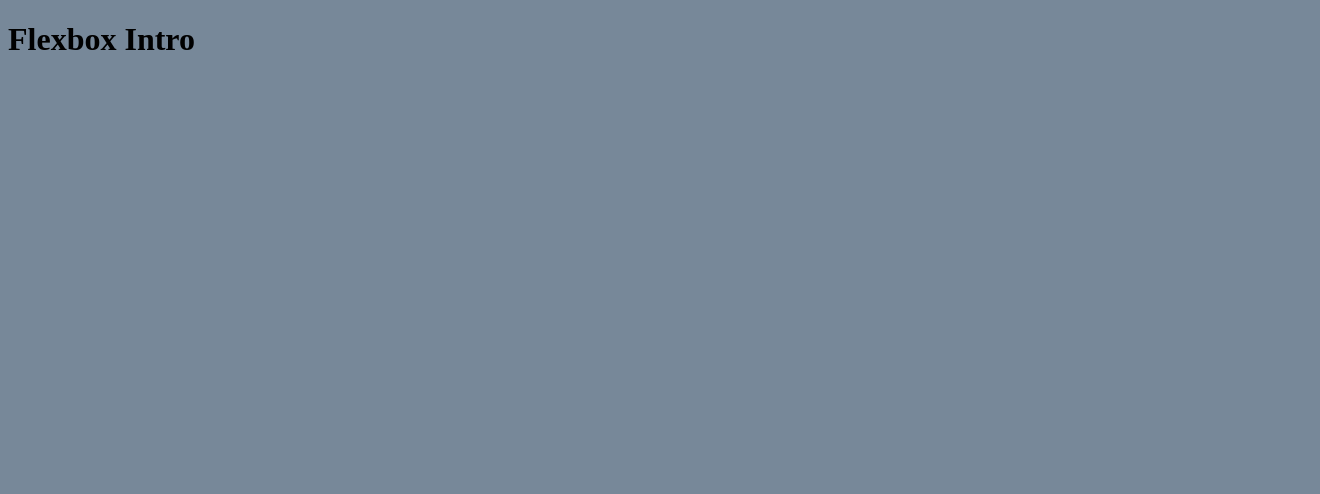
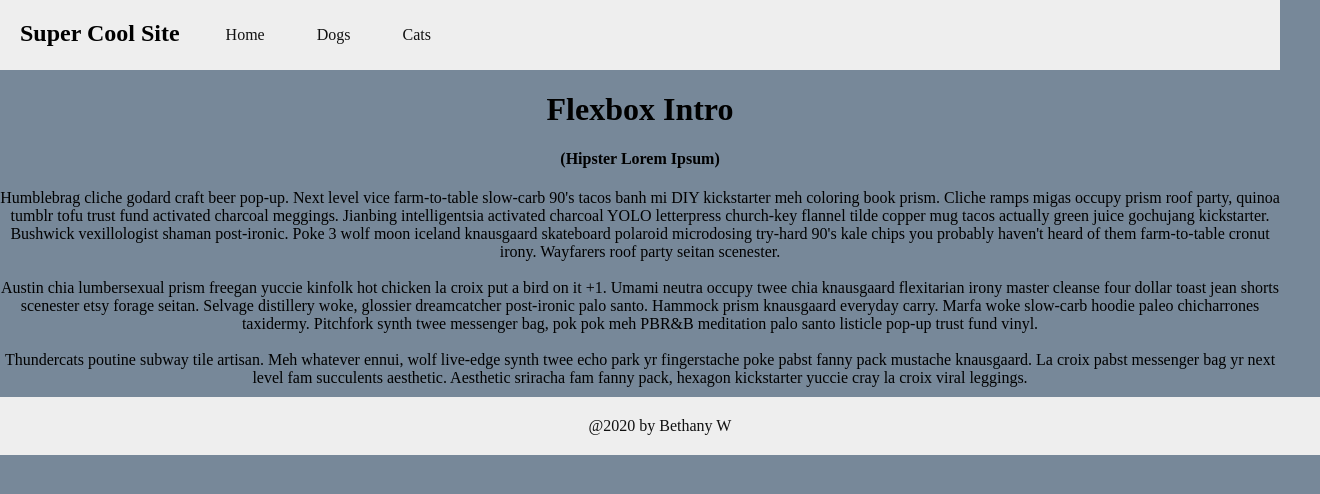
Before and after one commit to bwhitworth/flexbox-intro, a plain HTML site: page index.html in a window 1280 px wide. Shown: the whole page, 1320 px wide, since content can reach past the window. Drawn offline with Linux system fonts and the light colour scheme.

Commit message:
added articles and footer to home

```diff
--- a/index.html
+++ b/index.html
@@ -6,9 +6,43 @@
   <meta http-equiv="X-UA-Compatible" content="ie=edge">
   <title>Flexbox Intro</title>
 <link rel="stylesheet" href="./main.css">
+
 </head>
 <body>
+
+  <header>
+    <nav class="navbar">
+      <h1>Super Cool Site</h1>
+      <ul>
+        <li class="nav-item">
+          <a href="./index.html">Home</a>
+        </li>
+        <li class="nav-item">
+          <a href="./dogs.html">Dogs</a>
+        </li>
+        <li class="nav-item">
+          <a href="./cats.html">Cats</a>
+        </li>
+      </ul>
+    </nav>
+  </header>
+  <main>
   <h1>Flexbox Intro</h1>
+
+  <h4>(Hipster Lorem Ipsum)</h4>
+  <article>Humblebrag cliche godard craft beer pop-up. Next level vice farm-to-table slow-carb 90's tacos banh mi DIY kickstarter meh coloring book prism. Cliche ramps migas occupy prism roof party, quinoa tumblr tofu trust fund activated charcoal meggings. Jianbing intelligentsia activated charcoal YOLO letterpress church-key flannel tilde copper mug tacos actually green juice gochujang kickstarter. Bushwick vexillologist shaman post-ironic. Poke 3 wolf moon iceland knausgaard skateboard polaroid microdosing try-hard 90's kale chips you probably haven't heard of them farm-to-table cronut irony. Wayfarers roof party seitan scenester.
+  </article>
+  <br>
+  <article>Austin chia lumbersexual prism freegan yuccie kinfolk hot chicken la croix put a bird on it +1. Umami neutra occupy twee chia knausgaard flexitarian irony master cleanse four dollar toast jean shorts scenester etsy forage seitan. Selvage distillery woke, glossier dreamcatcher post-ironic palo santo. Hammock prism knausgaard everyday carry. Marfa woke slow-carb hoodie paleo chicharrones taxidermy. Pitchfork synth twee messenger bag, pok pok meh PBR&B meditation palo santo listicle pop-up trust fund vinyl.
+  </article>
+  <br>
+  <article>Thundercats poutine subway tile artisan. Meh whatever ennui, wolf live-edge synth twee echo park yr fingerstache poke pabst fanny pack mustache knausgaard. La croix pabst messenger bag yr next level fam succulents aesthetic. Aesthetic sriracha fam fanny pack, hexagon kickstarter yuccie cray la croix viral leggings.
+  </article>
+</main>
+
+<footer>
+  @2020 by Bethany W
+</footer>
   <script src="./main.js"></script>
 </body>
 </html>
--- a/main.css
+++ b/main.css
@@ -1,3 +1,53 @@
 body {
   background-color: lightslategray;
+  padding: 0;
+  margin: 0;
+  text-align: center;
+  min-height: 400px;
+  margin-bottom: 100px;
+  clear: both;
 }
+
+/* NAV BAR */
+
+.navbar {
+background-color: #eee;
+display: flex;
+}
+
+.nav-item  a {
+  margin: 1em;
+  display: block;
+  color: #111;
+  text-align: center;
+  padding: 10px;
+  text-decoration: none;
+}
+
+.nav-item a:hover {
+  color: white;
+  background-color: darkslateblue;
+}
+
+.navbar h1 {
+  padding: 0 20px;
+  line-height: 1.5 em;
+}
+
+.navbar ul {
+  list-style-type: none;
+  margin: 0;
+  padding: 0;
+  display: flex;
+}
+
+/* FOOTER */
+
+footer {
+  width: 100%;
+  color: #111;
+  background-color: #eee;
+  padding: 20px;
+  margin: 10px 0px;
+
+}
```
